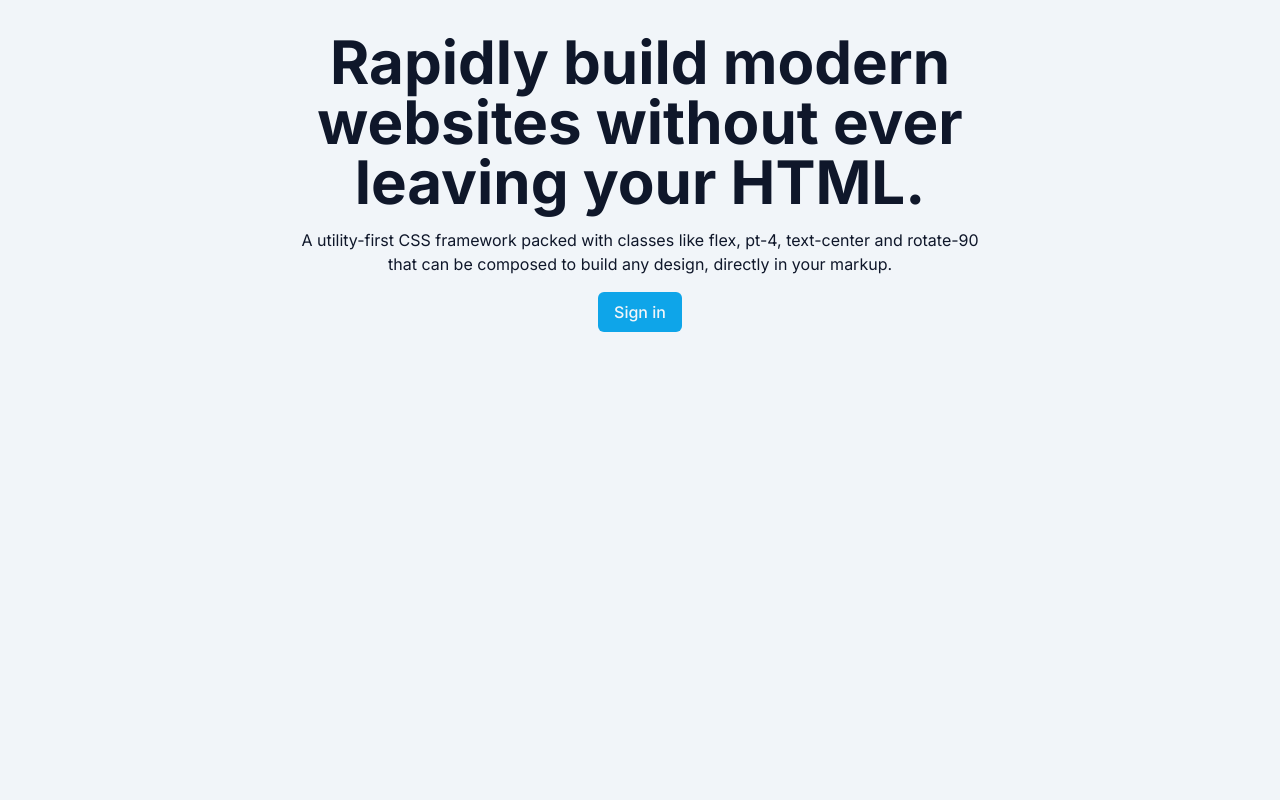
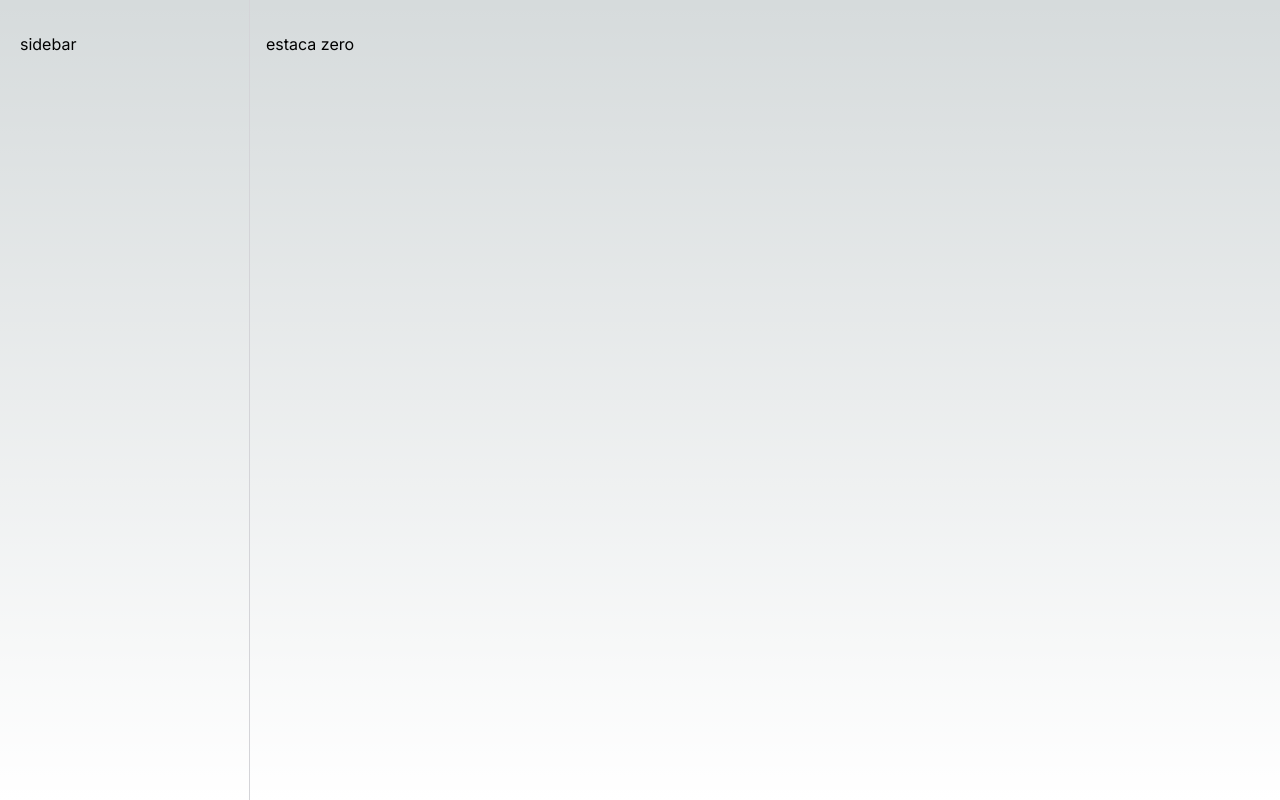
Before and after one commit to FeAranha/tailwind-jedi, a Next.js app: page / in a window 1280 px wide. Built offline with nearby package versions, Linux system fonts and the light colour scheme.

Commit message:
Estrutura do Layout

```diff
--- a/src/app/layout.tsx
+++ b/src/app/layout.tsx
@@ -16,7 +16,12 @@
 }>) {
   return (
     <html lang="en">
-      <body className={inter.className}>{children}</body>
+      <body className={inter.className}>
+        <div className="grid min-h-screen grid-cols-[250px_1fr]">
+          <aside className="border-r border-zinc-300 px-5 py-8 dark:border-zinc-200">sidebar</aside>
+          <main className="px-4 pb-12 pt-8">{children}</main>
+        </div>
+      </body>
     </html>
   );
 }
--- a/src/app/page.tsx
+++ b/src/app/page.tsx
@@ -1,17 +1,5 @@
 export default function Home() {
   return (
-    <div className="dark:bg-slate-900 p-8 bg-slate-100 dark:text-slate-50 text-slate-900 h-screen flex flex-col items-center text-center">
-      <div className="max-w-app">
-        <h1 className="font-bold text-3xl sm:text-5xl lg:text-6xl">
-          Rapidly build modern websites without ever leaving your HTML.
-        </h1>
-        <p className="mt-4 dark:text-slate-400">
-          A utility-first CSS framework packed with classes like flex, pt-4, text-center and rotate-90 that can be composed to build any design, directly in your markup.
-        </p>
-        <button className="dark:text-slate-100 text-slate-100  bg-sky-500 px-4 py-2 rounded-md font-medium mt-4 enabled:hover:bg-sky-600 disabled:opacity-60 disabled:cursor-not-allowed">
-          Sign in
-        </button>
-      </div>
-    </div>
+   <h1>estaca zero</h1>
   )
 }
--- a/tailwind.config.ts
+++ b/tailwind.config.ts
@@ -1,16 +1,19 @@
 /** @type {import('tailwindcss').Config} */
 module.exports = {
-  content: [
-    './src/**/*.tsx',
-  ],
+  content: ['./src/**/*.tsx'],
   theme: {
     extend: {
+      gridTemplateColumns: {
+        app: 'minmax(18rem, 20rem) 1fr',
+      },
+
       maxWidth: {
-        app: '700px'
+        app: '700px',
       },
+
       colors: {
-        diego: '#8257e6'
-      }
+        diego: '#333',
+      },
     },
   },
   plugins: [],
```
